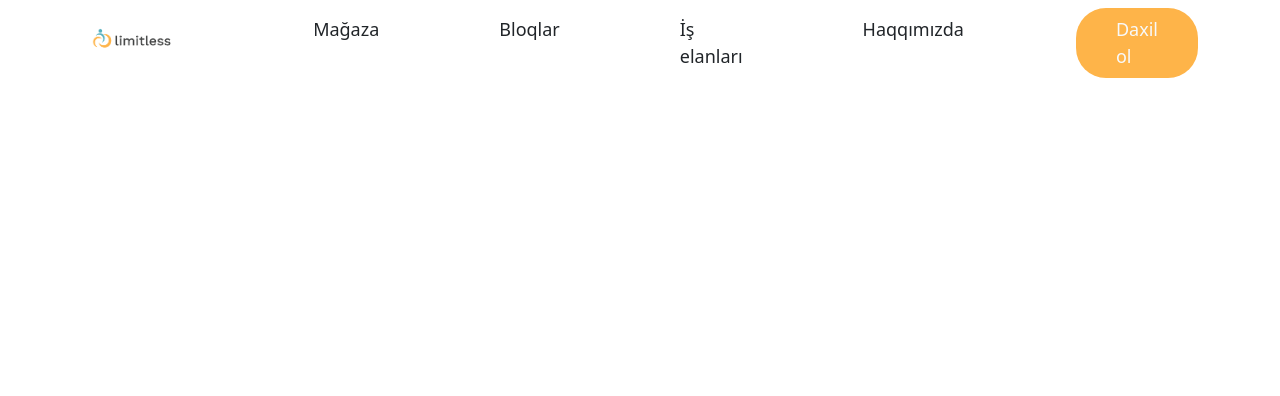
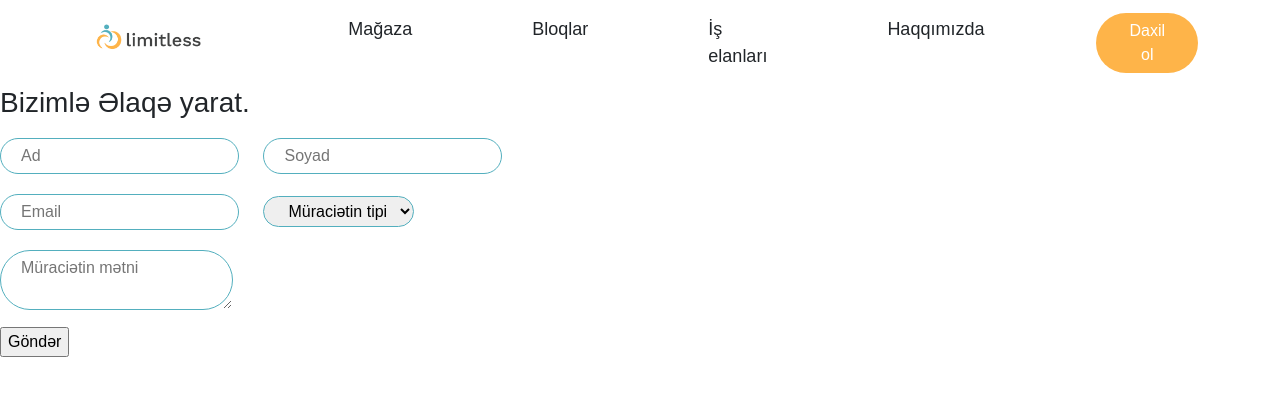
Before and after one commit to muradmuzaffar/Limitless, a Django app: page / in a window 1280 px wide. Shown: the top 396 px of the page. Run offline with Django 3.2, Linux system fonts and the light colour scheme; some libraries are stand-ins or nearby versions.

Commit message:
Daxil ol ve Contact form

```diff
--- a/static/css/style.css
+++ b/static/css/style.css
@@ -1,3 +1,7 @@
+body {
+    font-family: Arial, Helvetica, sans-serif;
+}
+
 .nav-item {
     margin-left: 6.5em;
 }
@@ -11,9 +15,42 @@
     background-color: #FEB449;
     border-radius: 30px;
     justify-content: center;
-    padding: 0 2em 0 2em;
+    padding: 0.3em 2em 0.3em 2em;
+    color: white;
+    margin-top: 5px;
 }
 
-.login :hover {
-    background-color: #f5a330;
+.login:hover {
+    background-color: whitesmoke;
+    color: #FEB449;
+    border: 1px solid #FEB449;
 }
+
+/* FORM CUSTOM CSS */
+form {
+
+}
+input[type=text], input[type=email], select, textarea {
+   border: 1px solid #53AFBE;
+   border-radius: 30px;
+   box-sizing: border-box;
+   margin: 10px 20px 10px 0;
+   padding: 5px 10px 5px 20px;
+  }
+
+input[type=submit] {
+    display: inline-block;
+  }
+
+input[type=submit]:hover {
+
+  }
+
+.form-container {
+
+
+  }
+
+#fname {
+
+  }
--- a/templates/landing.html
+++ b/templates/landing.html
@@ -37,8 +37,11 @@
                <li class="nav-item">
                 <a href="#" class="nav-link text-dark">Haqqımızda</a>
                </li>
-               <li class="nav-item login">
-                  <a href="#" class="nav-link text-light ">Daxil ol</a>
+               <li class="nav-item">
+                <button class="btn login">
+                      Daxil ol
+                </button>
+                  <!-- <a href="#" class="nav-link text-light ">Daxil ol</a> -->
                </li>
 
            </ul>
@@ -46,6 +49,32 @@
        </div>
       </nav>
 <!-- navbar end -->
+<!-- Forum Start -->
+<h3>Bizimlə Əlaqə yarat.</h3>
+<div class="form-container">
+    <form action="/action_page.php">
+      <!-- Ad -->
+      <input type="text" id="fname" name="firstname" placeholder="Ad">
+     <!-- Soyad -->
+      <input type="text" id="lname" name="lastname" placeholder="Soyad">
+      <br>
+     <!-- Email -->
+      <input type="email" id="email" name="email" placeholder="Email">
+     <!-- Muraviet Tipi-->
+      <select id="muraciet" >
+        <option value="" disabled selected>Müraciətin tipi</option>
+        <option value="1">1</option>
+        <option value="2">2</option>
+        <option value="3">3</option>
+      </select>
+     <br>
+     <!-- Muracit Metni -->
+      <textarea id="subject" name="subject" placeholder="Müraciətin mətni"  ></textarea>
+      <br>
+     <!--Gonder-->
+      <input type="submit" value="Göndər">
+    </form>
+  </div>
 
 
 
```
